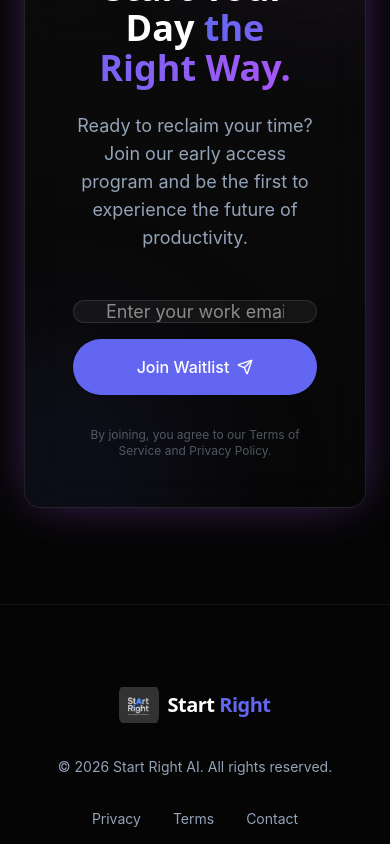
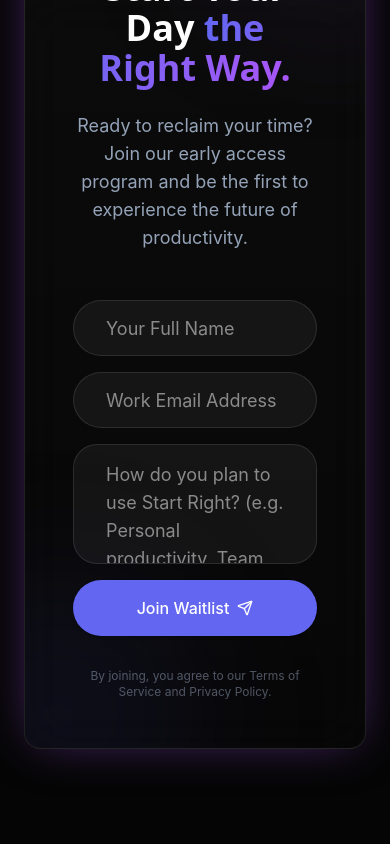
Before and after one commit to NoSleepNoCode/website, a React (Vite) app: page / in a window 390 px wide. Shown: the part 6240-7084 px from the top of the page. Built offline with nearby package versions, Linux system fonts and the light colour scheme.

Commit message:
Enhance waitlist form and add smooth scroll
Added name and use case fields to the waitlist form, implemented async submission with Formspree, and improved user feedback for submission status. Also enabled smooth scrolling to the waitlist section from Hero and Navbar buttons.

```diff
--- a/src/components/Hero.tsx
+++ b/src/components/Hero.tsx
@@ -49,7 +49,12 @@
                     transition={{ duration: 0.6, delay: 0.3 }}
                     className="flex flex-col sm:flex-row items-center gap-2 mb-12"
                 >
-                    <Button magnetic size="lg" className="w-full sm:w-auto">
+                    <Button
+                        magnetic
+                        size="lg"
+                        className="w-full sm:w-auto"
+                        onClick={() => document.getElementById('waitlist')?.scrollIntoView({ behavior: 'smooth' })}
+                    >
                         Get Early Access
                     </Button>
                     {/* <Button variant="glass" size="lg" className="w-full sm:w-auto gap-2">
--- a/src/components/Navbar.tsx
+++ b/src/components/Navbar.tsx
@@ -35,7 +35,11 @@
                     {/* <Button variant="ghost" size="sm" className="hidden sm:inline-flex">
                         Log in
                     </Button> */}
-                    <Button magnetic size="sm">
+                    <Button
+                        magnetic
+                        size="sm"
+                        onClick={() => document.getElementById('waitlist')?.scrollIntoView({ behavior: 'smooth' })}
+                    >
                         Join Waitlist
                     </Button>
                 </div>
--- a/src/components/Waitlist.tsx
+++ b/src/components/Waitlist.tsx
@@ -5,11 +5,40 @@
 
 export function Waitlist() {
     const [email, setEmail] = useState("")
+    const [name, setName] = useState("")
+    const [useCase, setUseCase] = useState("")
+    const [status, setStatus] = useState<'idle' | 'loading' | 'success' | 'error'>('idle')
 
-    const handleSubmit = (e: React.FormEvent) => {
+    const handleSubmit = async (e: React.FormEvent) => {
         e.preventDefault()
-        alert(`Signed up with: ${email}`)
+        setStatus('loading')
+
+        try {
+            const response = await fetch("https://formspree.io/f/mqaejwnz", {
+                method: "POST",
+                headers: {
+                    "Content-Type": "application/json",
+                },
+                body: JSON.stringify({
+                    email,
+                    name,
+                    useCase,
+                    _subject: `New Waitlist Signup: ${name}`,
+                }),
+            })
+
+            if (response.ok) {
+                setStatus('success')
                 setEmail("")
+                setName("")
+                setUseCase("")
+            } else {
+                setStatus('error')
+            }
+        } catch (error) {
+            console.error("Form submission error:", error)
+            setStatus('error')
+        }
     }
 
     return (
@@ -37,20 +66,54 @@
                         Ready to reclaim your time? Join our early access program and be the first to experience the future of productivity.
                     </p>
 
-                    <form onSubmit={handleSubmit} className="flex flex-col sm:flex-row gap-4 max-w-md mx-auto">
+                    {status === 'success' ? (
+                        <motion.div
+                            initial={{ opacity: 0, scale: 0.9 }}
+                            animate={{ opacity: 1, scale: 1 }}
+                            className="bg-green-500/10 border border-green-500/20 rounded-2xl p-8 mb-8"
+                        >
+                            <h3 className="text-2xl font-bold text-green-400 mb-2">You're on the list!</h3>
+                            <p className="text-text-secondary">Thanks for joining our waitlist, {name.split(' ')[0]}. We'll be in touch soon.</p>
+                        </motion.div>
+                    ) : (
+                        <form onSubmit={handleSubmit} className="flex flex-col gap-4 max-w-md mx-auto">
+                            <input
+                                type="text"
+                                value={name}
+                                onChange={(e) => setName(e.target.value)}
+                                placeholder="Your Full Name"
+                                required
+                                className="w-full h-14 bg-white/5 border border-white/10 rounded-full px-8 text-white focus:outline-none focus:border-accent-primary transition-colors text-lg"
+                            />
                             <input
                                 type="email"
                                 value={email}
                                 onChange={(e) => setEmail(e.target.value)}
-                            placeholder="Enter your work email"
+                                placeholder="Work Email Address"
                                 required
-                            className="flex-1 h-14 bg-white/5 border border-white/10 rounded-full px-8 text-white focus:outline-none focus:border-accent-primary transition-colors text-lg"
+                                className="w-full h-14 bg-white/5 border border-white/10 rounded-full px-8 text-white focus:outline-none focus:border-accent-primary transition-colors text-lg"
                             />
-                        <Button magnetic size="lg" className="sm:w-auto h-14">
-                            Join Waitlist
+                            <textarea
+                                value={useCase}
+                                onChange={(e) => setUseCase(e.target.value)}
+                                placeholder="How do you plan to use Start Right? (e.g. Personal productivity, Team meetings)"
+                                required
+                                className="w-full min-h-[120px] bg-white/5 border border-white/10 rounded-3xl px-8 py-4 text-white focus:outline-none focus:border-accent-primary transition-colors text-lg resize-none"
+                            />
+                            <Button
+                                magnetic
+                                size="lg"
+                                className="h-14 w-full"
+                                disabled={status === 'loading'}
+                            >
+                                {status === 'loading' ? 'Joining...' : 'Join Waitlist'}
                                 <Send className="w-4 h-4 ml-2" />
                             </Button>
+                            {status === 'error' && (
+                                <p className="text-red-400 text-sm mt-2">Something went wrong. Please try again or email us directly.</p>
+                            )}
                         </form>
+                    )}
 
                     <p className="text-xs text-text-secondary mt-8 opacity-50">
                         By joining, you agree to our Terms of Service and Privacy Policy.
```
Lines whose indentation alone changed are shown as unchanged.
